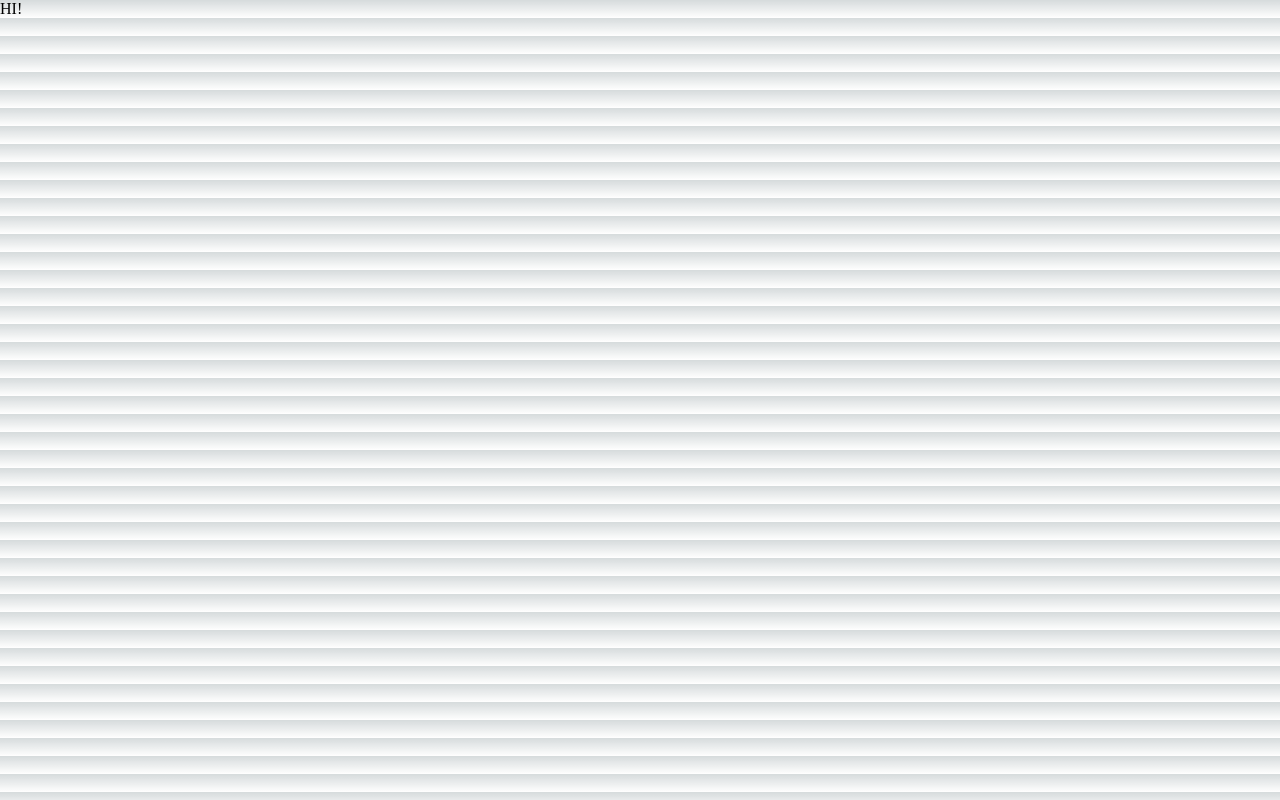
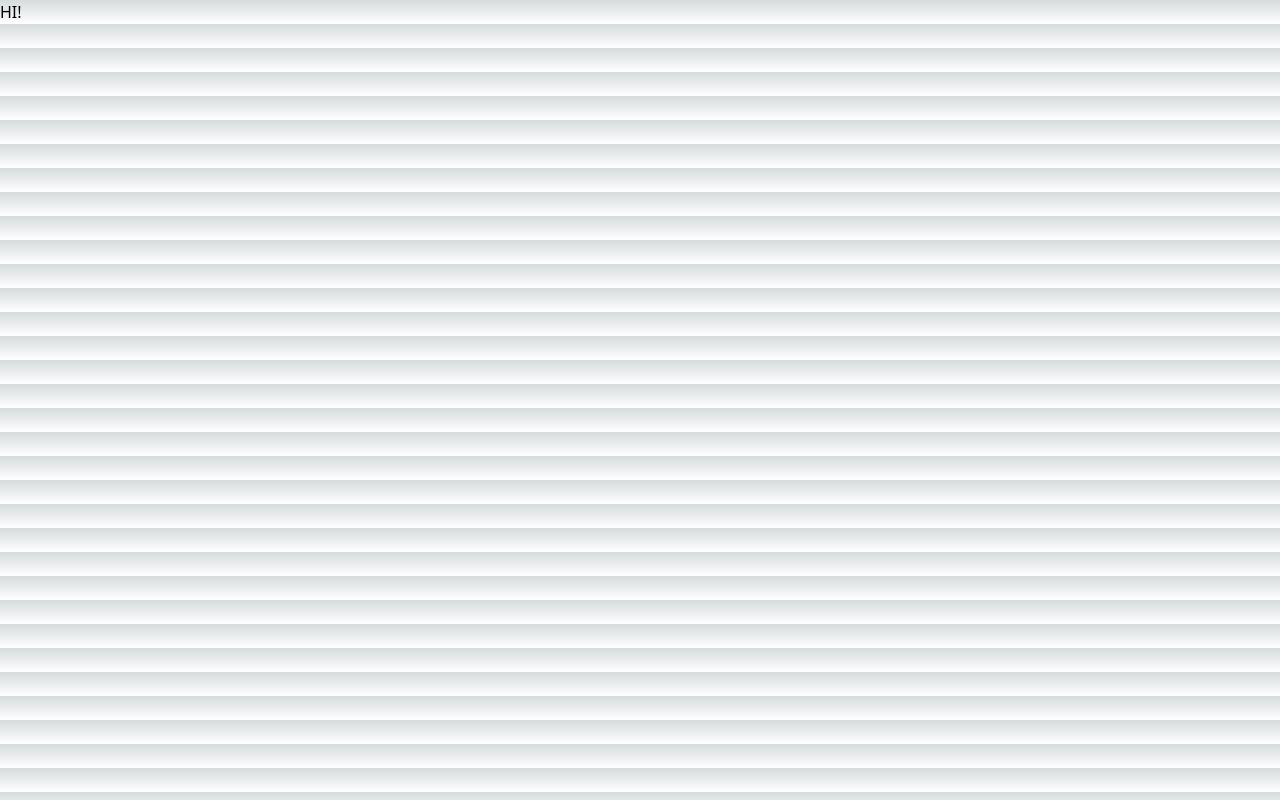
Before and after one commit to Anurag-Bharati/RootNodeReact, a Next.js app: page / in a window 1280 px wide. Built offline with nearby package versions, Linux system fonts and the light colour scheme.

Commit message:
Attached tailwind

```diff
--- /dev/null
+++ b/postcss.config.js
@@ -0,0 +1,6 @@
+module.exports = {
+  plugins: {
+    tailwindcss: {},
+    autoprefixer: {},
+  },
+}
--- a/src/styles/globals.css
+++ b/src/styles/globals.css
@@ -1,3 +1,7 @@
+@tailwind base;
+@tailwind components;
+@tailwind utilities;
+
 :root {
     --max-width: 1100px;
     --border-radius: 12px;
--- /dev/null
+++ b/tailwind.config.js
@@ -0,0 +1,8 @@
+/** @type {import('tailwindcss').Config} */
+module.exports = {
+    content: ["./src/**/*.{js,ts,jsx,tsx}"],
+    theme: {
+        extend: {},
+    },
+    plugins: [require("@tailwindcss/forms")],
+};
```
Also changed, not shown: package.json (+7 -1 lines), 1 other file (tests, documents, lock files or other folders).
